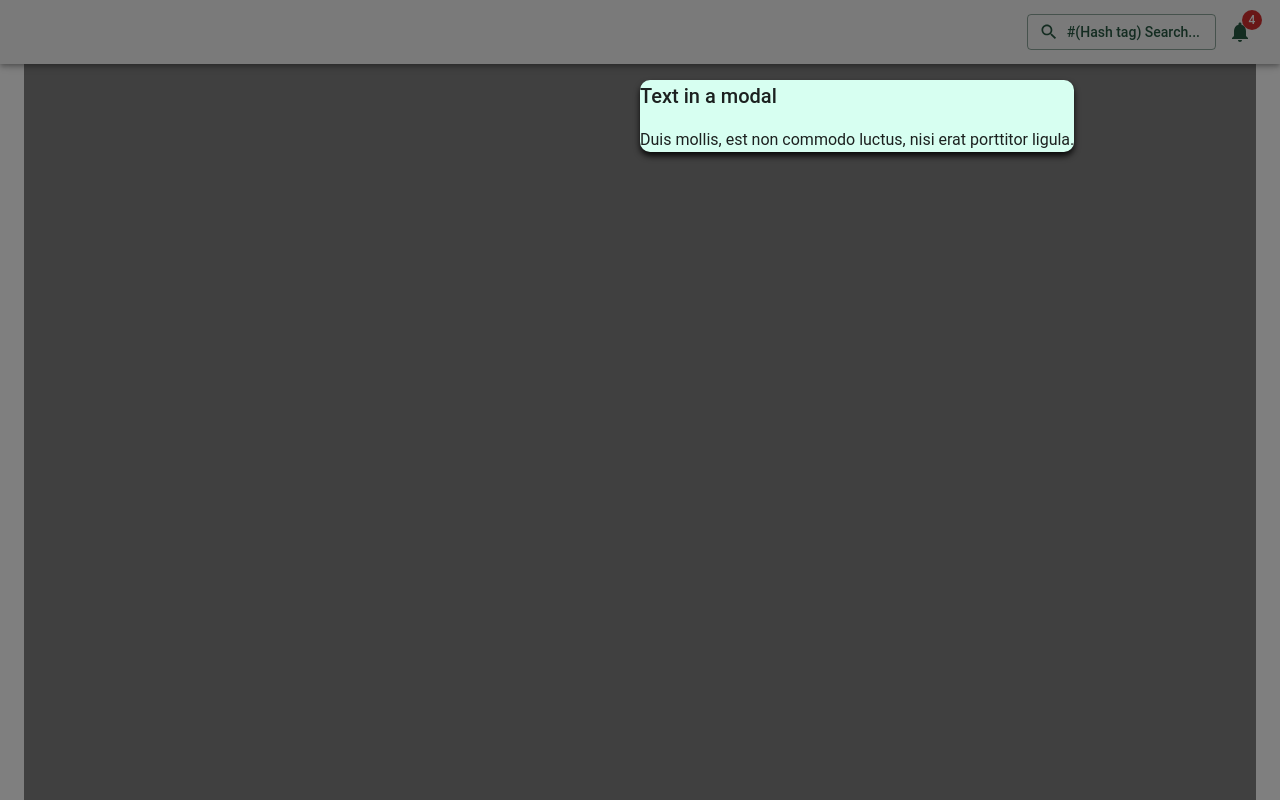
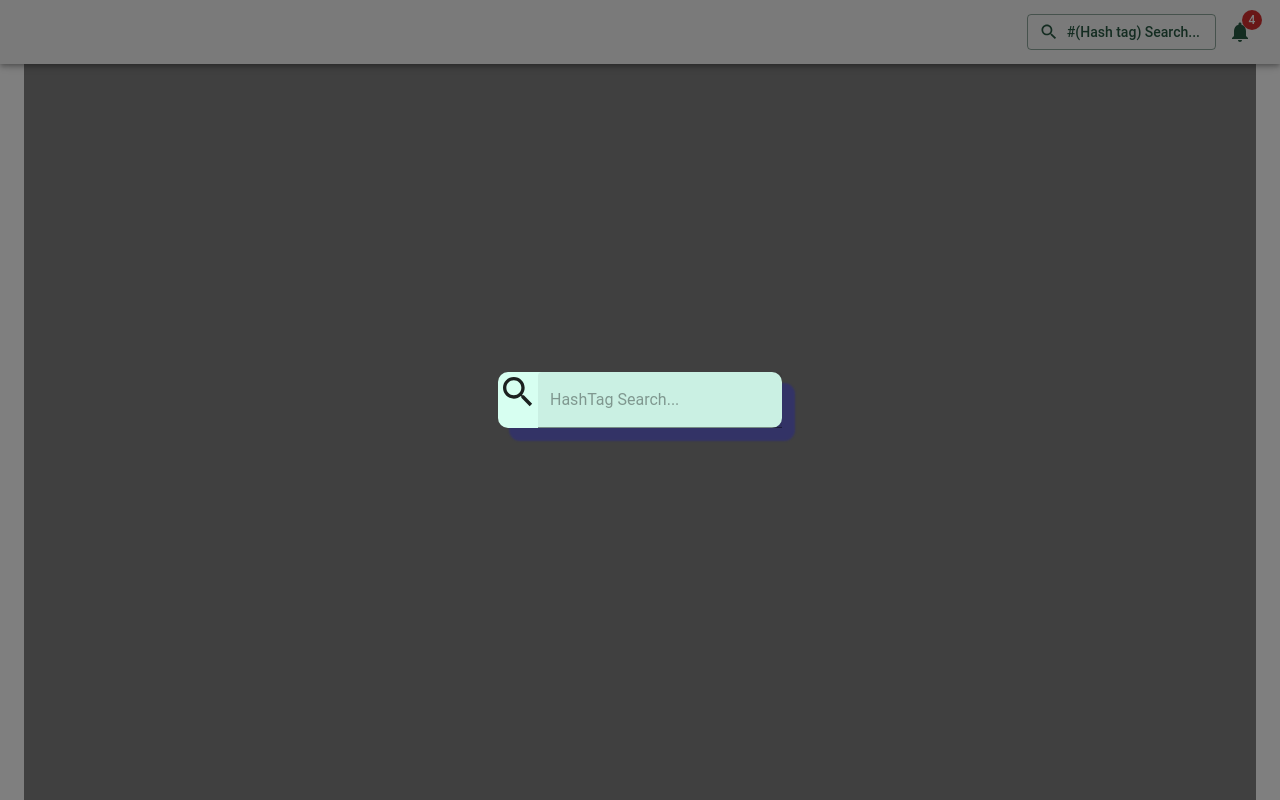
Before and after one commit to hwanju1596/Our-s-data, a Next.js app in the folder our-s-data/: page / in a window 1280 px wide. Both pictures are taken after a click on the button "#(Hash tag) Search...". Shown: the top 800 px of the page. Built offline with nearby package versions, Linux system fonts and the light colour scheme.

Commit message:
# Header-ui 1.  Search Box 안에 버튼 추가.

```diff
--- a/our-s-data/pages/layout/header.tsx
+++ b/our-s-data/pages/layout/header.tsx
@@ -11,31 +11,34 @@ import {
   Modal,
   Typography,
   styled,
+  TextField,
 } from "@mui/material";
 import Toolbar from "@mui/material/Toolbar";
 import NotificationsIcon from "@mui/icons-material/Notifications";
 
-// const SearchButton = styled(Button)``;
-
-const SearchBox = styled(Box)(
-  ({theme}) => `
+const SearchBoxStyle = styled(Box)(
+  ({ theme }) => `
     background-color:${theme.palette.primary.light};
     border-radius: 10px;
-    top: 10%;
+    top: 50%;
     left: 50%;
     position: absolute;
-    box-shadow: 0 4px 6px;
+    transform: translate(-50%, -50%);
+    box-shadow: 12px 12px 2px 1px rgba(0, 0, 255, .2);
     border: "2px solid #000";
-    // filter: blur(4px);
-    backdrop-filter: blur(10px);
 `);
 
-const backdropTest = styled('div')(
-  ({theme}) => `
-  backdrop-filter: blur(10px);
-  `);
+const SearchBox = () =>
+{
+  return(
+    <>
+      <SearchIcon sx={{ fontSize: 40 }}/>
+      <TextField   id="filled-hidden-label-normal" placeholder="HashTag Search..." hiddenLabel variant="filled"/>
+    </>
+  );
+}
 
-const SearchButton = () => {
+const SearchBoxOpenButton = () => {
   const [searchModalOpen, setSearchModalOpen] = React.useState(false);
   const handleOpen = () => setSearchModalOpen(true);
   const handleClose = () => setSearchModalOpen(false);
@@ -56,17 +59,12 @@ const SearchButton = () => {
         open={searchModalOpen}
         onClose={handleClose}
         closeAfterTransition
-        // BackdropProps={ }
+        // 나중에 Backdrop Props 추가.
       >
         <Fade in={searchModalOpen}>
-        <SearchBox>
-            <Typography id="transition-modal-title" variant="h6" component="h2">
-              Text in a modal
-            </Typography>
-            <Typography id="transition-modal-description" sx={{ mt: 2 }}>
-              Duis mollis, est non commodo luctus, nisi erat porttitor ligula.
-            </Typography>
-          </SearchBox>
+          <SearchBoxStyle>
+            <SearchBox/>
+          </SearchBoxStyle>
         </Fade>
       </Modal>
     </>
@@ -104,7 +102,6 @@ const NotificationsButton = () => {
             <Box sx={{ border: 1, p: 1, bgcolor: "primary" }}>
               The content of the Popper.
             </Box>
-
           </Fade>
         )}
       </Popper>
@@ -124,7 +121,7 @@ const Header = () => {
         }}
       >
         <Box sx={{ flexGrow: 1 }} />
-        <SearchButton />
+        <SearchBoxOpenButton />
         <NotificationsButton />
       </Toolbar>
     </AppBar>
```
